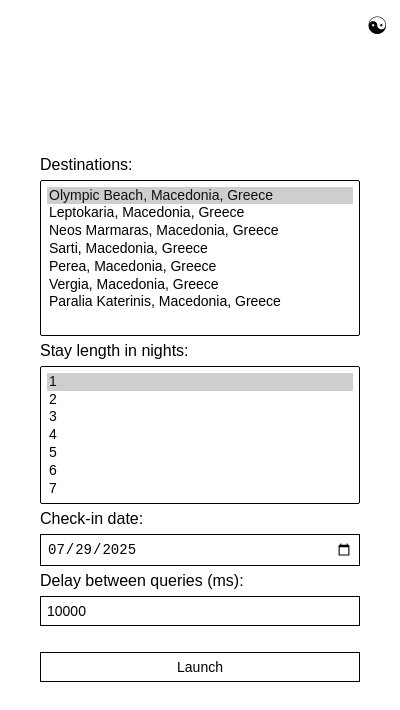
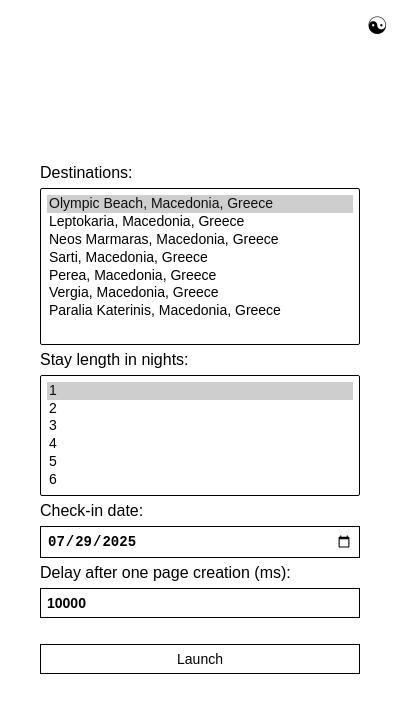
Before and after one commit to vtoman/booking-search, an Electron app: page index.html in a window 400 px wide. Drawn offline with Linux system fonts and the light colour scheme.

Commit message:
Adding icon, saving checkInDate over restarts.

```diff
--- a/index.html
+++ b/index.html
@@ -16,7 +16,10 @@
           ];
           var saved = localStorage.getItem("selectedTheme");
           if (!saved || themes.indexOf(saved) === -1) saved = "theme-light";
-          document.documentElement.className = saved;
+          // Wait for body to exist, then apply theme
+          document.addEventListener("DOMContentLoaded", function () {
+            document.body.className = saved;
+          });
         } catch (e) {
           /* localStorage may be unavailable */
         }
@@ -88,6 +91,7 @@
         margin: 6px 0px;
         box-sizing: border-box;
         font-size: 14px;
+        font-weight: bold;
         background: var(--bg-color);
         color: var(--fg-color);
         border: 1px solid var(--fg-color);
@@ -130,7 +134,7 @@
     <select id="locationSelect" multiple size="8"></select>
 
     <label style="width: 80%">Stay length in nights:</label>
-    <select id="daysSelect" multiple size="7"></select>
+    <select id="daysSelect" multiple size="6"></select>
 
     <label style="width: 80%"
       >Check-in date:
@@ -138,7 +142,7 @@
     </label>
 
     <label style="width: 80%"
-      >Delay between queries (ms):
+      >Delay after one page creation (ms):
       <input id="delayInput" type="number" min="0" step="500" value="10000" />
     </label>
 
--- a/package.json
+++ b/package.json
@@ -6,7 +6,8 @@
   "scripts": {
     "test": "echo \"Error: no test specified\" && exit 1",
     "start": "node index.js",
-    "electron": "electron ."
+    "electron": "electron .",
+    "pack": "electron-packager . BookingSearch --platform=win32 --arch=x64 --asar --out=dist --icon=icon.ico --prune=true --overwrite"
   },
   "keywords": [],
   "author": "",
@@ -14,6 +15,7 @@
   "type": "commonjs",
   "dependencies": {},
   "devDependencies": {
-    "electron": "^27.1.0"
+    "electron": "^27.1.0",
+    "electron-packager": "^17.1.1"
   }
 }
--- a/renderer.js
+++ b/renderer.js
@@ -11,11 +11,22 @@ const defaultFilters = [
 const locationSelect = document.getElementById("locationSelect");
 const daysSelect = document.getElementById("daysSelect");
 const checkinInput = document.getElementById("checkinInput");
-// Default check-in date = tomorrow
-const tomorrow = new Date(Date.now() + 24 * 60 * 60 * 1000)
-  .toISOString()
-  .slice(0, 10);
-checkinInput.value = tomorrow;
+
+// Load saved check-in date or default to tomorrow
+const savedDate = localStorage.getItem("checkinDate");
+if (savedDate) {
+  checkinInput.value = savedDate;
+} else {
+  const tomorrow = new Date(Date.now() + 24 * 60 * 60 * 1000)
+    .toISOString()
+    .slice(0, 10);
+  checkinInput.value = tomorrow;
+}
+
+// Persist date on change
+checkinInput.addEventListener("change", () => {
+  localStorage.setItem("checkinDate", checkinInput.value);
+});
 const delayInput = document.getElementById("delayInput");
 const launchButton = document.getElementById("launchButton");
 const themeBtn = document.getElementById("themeBtn");
@@ -51,8 +62,8 @@ locations.forEach((loc, idx) => {
   locationSelect.appendChild(option);
 });
 
-// Populate days dropdown (1-7)
-for (let i = 1; i <= 7; i++) {
+// Populate days dropdown
+for (let i = 1; i <= 6; i++) {
   const option = document.createElement("option");
   option.value = i;
   option.textContent = i.toString();
@@ -75,6 +86,8 @@ launchButton.addEventListener("click", async () => {
   }
 
   const checkin = checkinInput.value || new Date().toISOString().slice(0, 10);
+  // Save chosen date for next session
+  localStorage.setItem("checkinDate", checkin);
   const delayMs =
     parseInt(delayInput.value, 10) || config.delayBetweenLaunchesMs;
 
```
Also changed, not shown: electron-main.js (+8 -1 lines), icon.ico (added), 2 other files.
